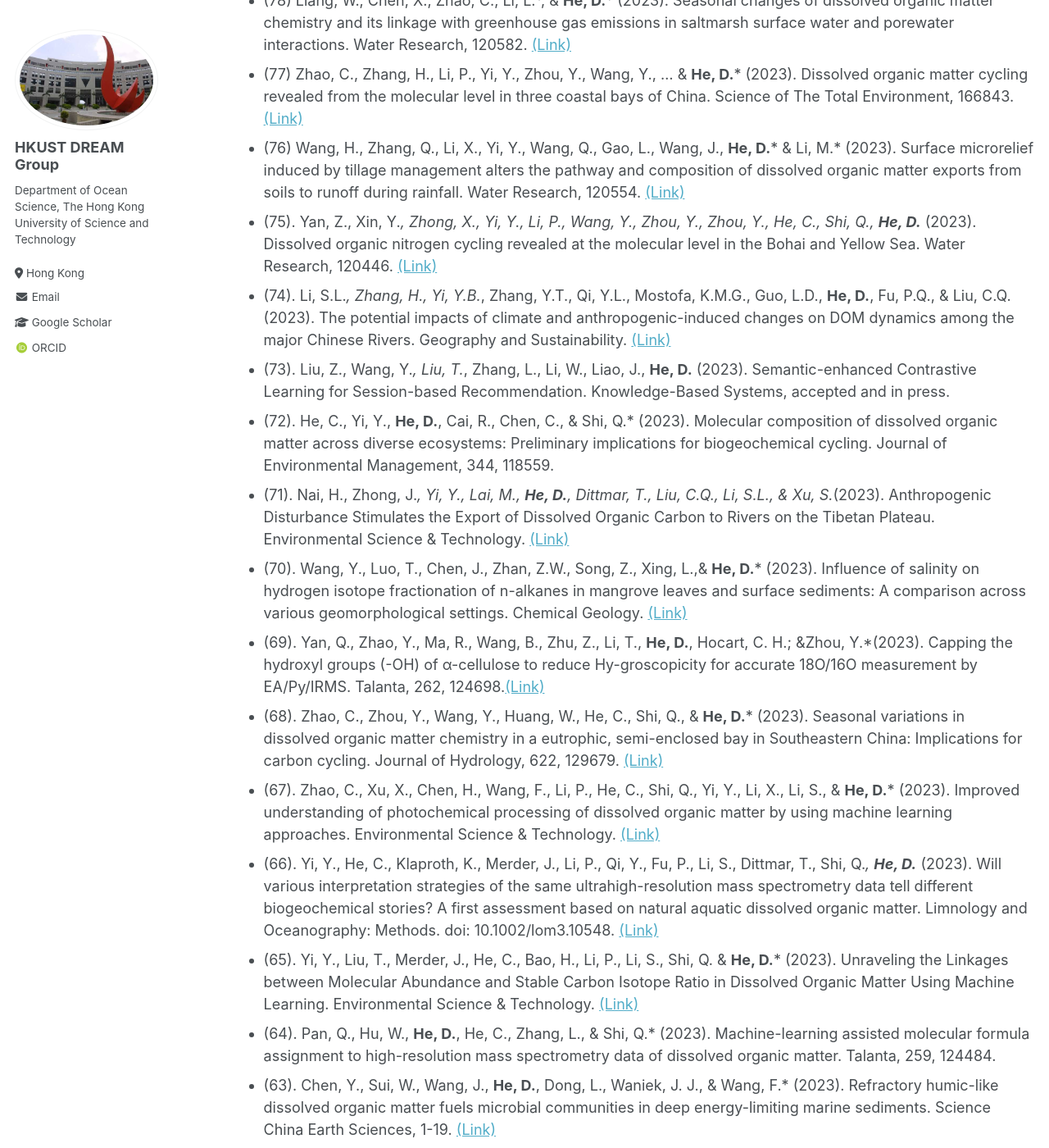
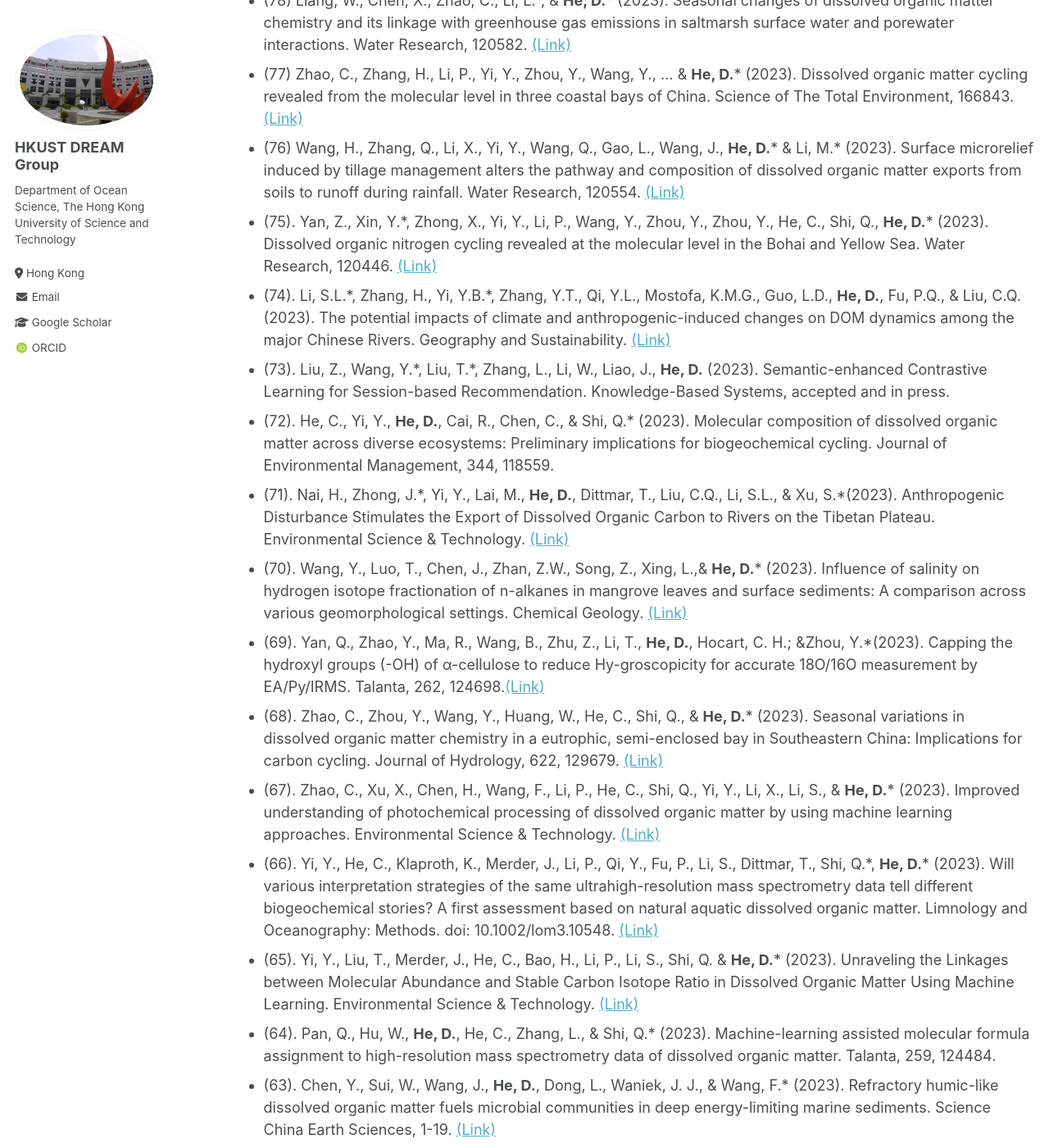
Before and after one commit to hkustDingHe/hkustDingHe.github.io, a Jekyll site: the page built from _pages/publications.md, in a window 1280 px wide and 1400 px high, scrolled down 298 px. Shown: the whole window at 82% size. Built offline with Jekyll 4.4.1, drawn with Linux system fonts in a browser that asks for light colours; some web fonts are replaced; some of the changed text lies outside the part shown.

```diff
--- a/_pages/publications.md
+++ b/_pages/publications.md
@@ -9,26 +9,26 @@ author_profile: true
 
 ### 2023
 - (79) Liang, W., Liu, T., Wang, Y., Jiao, J.J., Gan, J., & **He, D.*** (2023). Spatiotemporal-aware machine learning approaches for dissolved oxygen prediction in coastal waters. Science of The Total Environment, accepted.
-- (78) Liang, W., Chen, X., Zhao, C., Li, L.\*, & **He, D.*** (2023). Seasonal changes of dissolved organic matter chemistry and its linkage with greenhouse gas emissions in saltmarsh surface water and porewater interactions. Water Research, 120582. [(Link)](https://www.sciencedirect.com/science/article/pii/S0043135423010229)
+- (78) Liang, W., Chen, X., Zhao, C., Li, L.\*, & **He, D.**\* (2023). Seasonal changes of dissolved organic matter chemistry and its linkage with greenhouse gas emissions in saltmarsh surface water and porewater interactions. Water Research, 120582. [(Link)](https://www.sciencedirect.com/science/article/pii/S0043135423010229)
 - (77) Zhao, C., Zhang, H., Li, P., Yi, Y., Zhou, Y., Wang, Y., … & **He, D.*** (2023). Dissolved organic matter cycling revealed from the molecular level in three coastal bays of China. Science of The Total Environment, 166843. [(Link)](https://www.sciencedirect.com/science/article/pii/S0048969723054682)
-- (76) Wang, H., Zhang, Q., Li, X., Yi, Y., Wang, Q., Gao, L., Wang, J., **He, D.*** & Li, M.* (2023). Surface microrelief induced by tillage management alters the pathway and composition of dissolved organic matter exports from soils to runoff during rainfall. Water Research, 120554. [(Link)](https://www.sciencedirect.com/science/article/pii/S0043135423009946)
-- (75). Yan, Z., Xin, Y.*, Zhong, X., Yi, Y., Li, P., Wang, Y., Zhou, Y., Zhou, Y., He, C., Shi, Q., **He, D.*** (2023). Dissolved organic nitrogen cycling revealed at the molecular level in the Bohai and Yellow Sea. Water Research, 120446. [(Link)](https://www.sciencedirect.com/science/article/pii/S0043135423008862.)
-- (74). Li, S.L.*, Zhang, H., Yi, Y.B.*, Zhang, Y.T., Qi, Y.L., Mostofa, K.M.G., Guo, L.D., **He, D.**, Fu, P.Q., & Liu, C.Q. (2023). The potential impacts of climate and anthropogenic-induced changes on DOM dynamics among the major Chinese Rivers. Geography and Sustainability. [(Link)](https://doi.org/10.1016/j.geosus.2023.07.003)
-- (73). Liu, Z., Wang, Y.*, Liu, T.*, Zhang, L., Li, W., Liao, J., **He, D.** (2023). Semantic-enhanced Contrastive Learning for Session-based Recommendation. Knowledge-Based Systems, accepted and in press.
+- (76) Wang, H., Zhang, Q., Li, X., Yi, Y., Wang, Q., Gao, L., Wang, J., **He, D.**\* & Li, M.\* (2023). Surface microrelief induced by tillage management alters the pathway and composition of dissolved organic matter exports from soils to runoff during rainfall. Water Research, 120554. [(Link)](https://www.sciencedirect.com/science/article/pii/S0043135423009946)
+- (75). Yan, Z., Xin, Y.\*, Zhong, X., Yi, Y., Li, P., Wang, Y., Zhou, Y., Zhou, Y., He, C., Shi, Q., **He, D.**\* (2023). Dissolved organic nitrogen cycling revealed at the molecular level in the Bohai and Yellow Sea. Water Research, 120446. [(Link)](https://www.sciencedirect.com/science/article/pii/S0043135423008862.)
+- (74). Li, S.L.\*, Zhang, H., Yi, Y.B.\*, Zhang, Y.T., Qi, Y.L., Mostofa, K.M.G., Guo, L.D., **He, D.**, Fu, P.Q., & Liu, C.Q. (2023). The potential impacts of climate and anthropogenic-induced changes on DOM dynamics among the major Chinese Rivers. Geography and Sustainability. [(Link)](https://doi.org/10.1016/j.geosus.2023.07.003)
+- (73). Liu, Z., Wang, Y.\*, Liu, T.\*, Zhang, L., Li, W., Liao, J., **He, D.** (2023). Semantic-enhanced Contrastive Learning for Session-based Recommendation. Knowledge-Based Systems, accepted and in press.
 - (72). He, C., Yi, Y., **He, D.**, Cai, R., Chen, C., & Shi, Q.* (2023). Molecular composition of dissolved organic matter across diverse ecosystems: Preliminary implications for biogeochemical cycling. Journal of Environmental Management, 344, 118559.
-- (71). Nai, H., Zhong, J.*, Yi, Y., Lai, M., **He, D.**, Dittmar, T., Liu, C.Q., Li, S.L., & Xu, S.*(2023). Anthropogenic Disturbance Stimulates the Export of Dissolved Organic Carbon to Rivers on the Tibetan Plateau. Environmental Science & Technology. [(Link)](https://pubs.acs.org/doi/10.1021/acs.est.3c01593)
+- (71). Nai, H., Zhong, J.\*, Yi, Y., Lai, M., **He, D.**, Dittmar, T., Liu, C.Q., Li, S.L., & Xu, S.\*(2023). Anthropogenic Disturbance Stimulates the Export of Dissolved Organic Carbon to Rivers on the Tibetan Plateau. Environmental Science & Technology. [(Link)](https://pubs.acs.org/doi/10.1021/acs.est.3c01593)
 - (70). Wang, Y., Luo, T., Chen, J., Zhan, Z.W., Song, Z., Xing, L.,& **He, D.*** (2023). Influence of salinity on hydrogen isotope fractionation of n-alkanes in mangrove leaves and surface sediments: A comparison across various geomorphological settings. Chemical Geology. [(Link)](https://doi.org/10.1016/j.chemgeo.2023.121589)
 - (69). Yan, Q., Zhao, Y., Ma, R., Wang, B., Zhu, Z., Li, T., **He, D.**, Hocart, C. H.; &Zhou, Y.*(2023). Capping the hydroxyl groups (-OH) of α-cellulose to reduce Hy-groscopicity for accurate 18O/16O measurement by EA/Py/IRMS. Talanta, 262, 124698.[(Link)](https://doi.org/10.1016/j.talanta.2023.124698)
 - (68). Zhao, C., Zhou, Y., Wang, Y., Huang, W., He, C., Shi, Q., & **He, D.*** (2023). Seasonal variations in dissolved organic matter chemistry in a eutrophic, semi-enclosed bay in Southeastern China: Implications for carbon cycling. Journal of Hydrology, 622, 129679. [(Link)](https://doi.org/10.1016/j.jhydrol.2023.129697)
 - (67). Zhao, C., Xu, X., Chen, H., Wang, F., Li, P., He, C., Shi, Q., Yi, Y., Li, X., Li, S., & **He, D.*** (2023). Improved understanding of photochemical processing of dissolved organic matter by using machine learning approaches. Environmental Science & Technology. [(Link)](https://doi.org/10.1021/acs.est.3c00199.)
-- (66). Yi, Y., He, C., Klaproth, K., Merder, J., Li, P., Qi, Y., Fu, P., Li, S., Dittmar, T., Shi, Q.*, **He, D.*** (2023). Will various interpretation strategies of the same ultrahigh-resolution mass spectrometry data tell different biogeochemical stories? A first assessment based on natural aquatic dissolved organic matter. Limnology and Oceanography: Methods. doi: 10.1002/lom3.10548. [(Link)](https://aslopubs.onlinelibrary.wiley.com/doi/full/10.1002/lom3.10548 )
+- (66). Yi, Y., He, C., Klaproth, K., Merder, J., Li, P., Qi, Y., Fu, P., Li, S., Dittmar, T., Shi, Q.\*, **He, D.**\* (2023). Will various interpretation strategies of the same ultrahigh-resolution mass spectrometry data tell different biogeochemical stories? A first assessment based on natural aquatic dissolved organic matter. Limnology and Oceanography: Methods. doi: 10.1002/lom3.10548. [(Link)](https://aslopubs.onlinelibrary.wiley.com/doi/full/10.1002/lom3.10548 )
 - (65). Yi, Y., Liu, T., Merder, J., He, C., Bao, H., Li, P., Li, S., Shi, Q. & **He, D.*** (2023). Unraveling the Linkages between Molecular Abundance and Stable Carbon Isotope Ratio in Dissolved Organic Matter Using Machine Learning. Environmental Science & Technology. [(Link)](https://doi.org/10.1021/acs.est.3c00221 )
 - (64). Pan, Q., Hu, W., **He, D.**, He, C., Zhang, L., & Shi, Q.* (2023). Machine-learning assisted molecular formula assignment to high-resolution mass spectrometry data of dissolved organic matter. Talanta, 259, 124484.
 - (63). Chen, Y., Sui, W., Wang, J., **He, D.**, Dong, L., Waniek, J. J., & Wang, F.* (2023). Refractory humic-like dissolved organic matter fuels microbial communities in deep energy-limiting marine sediments. Science China Earth Sciences, 1-19. [(Link)](https://link.springer.com/article/10.1007/s11430-022-1123-y )
 - (62). Wang, K., Fang, H.*, He, G., Huang, L., Cui, Z., Gao, Q., Xu, S., Wang, D., Wu, X. & **He, D.** (2023). Optical and molecular diversity of dissolved organic matter in sediments of the Daning and Shennong tributaries of the Three Gorges Reservoir. Frontiers in Environmental Science, doi 10.3389/fenvs.2022.1112407. [(Link)](https://www.frontiersin.org/articles/10.3389/fenvs.2022.1112407/full )
-- (61). Hu, T., Luo, M.*, Qi, Y., **He, D.**, Chen, L., Xu, Y., & Chen, D.* (2023). Molecular evidence for the production of labile, sulfur-bearing dissolved organic matter in the seep sediments of the South China Sea. Water Research, 233, 119732. [(Link)](https://doi.org/10.1016/j.watres.2023.119732 )
+- (61). Hu, T., Luo, M.\*, Qi, Y., **He, D.**, Chen, L., Xu, Y., & Chen, D.\* (2023). Molecular evidence for the production of labile, sulfur-bearing dissolved organic matter in the seep sediments of the South China Sea. Water Research, 233, 119732. [(Link)](https://doi.org/10.1016/j.watres.2023.119732 )
 - (60) Wang, K., Pang, Y., Yi, Y., Yang, S., Wang, Y., He, C., Shi, Q., & **He, D.** *(2023) Response of dissolved organic matter chemistry to flood control of a large river reservoir during an extreme storm event. Water Research 230, 119565. [(Link)](https://www.sciencedirect.com/science/article/pii/S0043135423000015 )
-- (59). Liu, Z., Cai, R.*, Chen, Y., Zhuo, X., He, C., Zheng, Q., **He, D.**, Shi, Q., Jiao, N.* (2023). Direct production of bio-recalcitrant carboxyl-rich alicyclic molecules evidenced by a bacterium-induced steroid degradation experiment. Microbiology Spectrum, e04693-22. [(Link)](https://journals.asm.org/doi/full/10.1128/spectrum.04693-22. )
+- (59). Liu, Z., Cai, R.\*, Chen, Y., Zhuo, X., He, C., Zheng, Q., **He, D.**, Shi, Q., Jiao, N.\* (2023). Direct production of bio-recalcitrant carboxyl-rich alicyclic molecules evidenced by a bacterium-induced steroid degradation experiment. Microbiology Spectrum, e04693-22. [(Link)](https://journals.asm.org/doi/full/10.1128/spectrum.04693-22. )
 
 ### 2022
 - (58). Lu, Y., Cao, J.*, Fu, J., Liu, L., Wu, Q., Yang, X., Yang, S., Cheng, S., Qiu, X., **He, D.** (2022). Discovery of a Hadean xenocrystic zircon (4100 Ma) in the Cathaysia Block. Science Bulletin, 67(23), 2416-2419.
@@ -40,8 +40,8 @@ author_profile: true
 - (52). Wen, Z., Shang, Y., Song, K.*, Liu, G., Hou, J., Lyu, L., Tao, H., Li, S., He, C., Shi, Q., & **He, D.** (2022). Composition of dissolved organic matter (DOM) in lakes responds to the trophic state and phytoplankton community succession. Water Research, 224, 119073. [(Link)](https://www.sciencedirect.com/science/article/pii/S0043135422010193 )
 - (51). He, C., **He, D.**, Chen, C., & Shi, Q.* (2022). Application of Fourier transform ion cyclotron resonance mass spectrometry in molecular characterization of dissolved organic matter. Science China Earth Sciences, 1-18. [(Link)](https://link.springer.com/article/10.1007/s11430-021-9954-0 )
 - (50). Jiang, X., Liu, D.*, Li, Q., Tian, P., Wu, Y., Li, S., ... & **He, D.** (2022). Connecting the Light Absorption of Atmospheric Organic Aerosols with Oxidation State and Polarity. Environmental Science & Technology, 56(18), 12873-12885. [(Link)](https://pubs.acs.org/doi/full/10.1021/acs.est.2c02202 )
-- (49). Shang, Y., Wen, Z., Song, K.*, Liu, G., Lai, F., Lyu, L., Li, S., Tao, H., Hou, J., Fang, C., He, C., Shi, Q., & **He, D.*** (2022). Natural versus anthropogenic controls on the dissolved organic matter chemistry in lakes across China: Insights from optical and molecular level analyses. Water Research, 221, 118779. [(Link)](https://www.sciencedirect.com/science/article/pii/S0043135422007321 )
-- (48). Sun, X., Li, P.*, Zhou, Y., He, C., Cao, F., Wang, Y., Shi, Q., & **He, D.*** (2022). Linkages Between Optical and Molecular Signatures of Dissolved Organic Matter Along the Yangtze River Estuary-to-East China Sea Continuum. Frontiers in Marine Science, 9, 933561. [(Link)](https://www.frontiersin.org/articles/10.3389/fmars.2022.933561/full )
+- (49). Shang, Y., Wen, Z., Song, K.\*, Liu, G., Lai, F., Lyu, L., Li, S., Tao, H., Hou, J., Fang, C., He, C., Shi, Q., & **He, D.**\* (2022). Natural versus anthropogenic controls on the dissolved organic matter chemistry in lakes across China: Insights from optical and molecular level analyses. Water Research, 221, 118779. [(Link)](https://www.sciencedirect.com/science/article/pii/S0043135422007321 )
+- (48). Sun, X., Li, P.\*, Zhou, Y., He, C., Cao, F., Wang, Y., Shi, Q., & **He, D.**\* (2022). Linkages Between Optical and Molecular Signatures of Dissolved Organic Matter Along the Yangtze River Estuary-to-East China Sea Continuum. Frontiers in Marine Science, 9, 933561. [(Link)](https://www.frontiersin.org/articles/10.3389/fmars.2022.933561/full )
 - (47). Zhou, Y., Zhao, C., He, C., Li, P., Wang, Y., Pang, Y., Shi, Q., & **He, D.*** (2022). Characterization of dissolved organic matter processing between surface sediment porewater and overlying bottom water in the Yangtze River Estuary. Water Research, 215, 118260. [(Link)](https://www.sciencedirect.com/science/article/pii/S0043135422002238 )
 - (46). **He, D.***, Ladd, S. N., Park, J., Sachs, J. P., Simoneit, B. R., Smoak, J. M., & Jaffé, R. (2022). Carbon and hydrogen isotopes of taraxerol in mangrove leaves and sediment cores: Implications for paleo-reconstructions. Geochimica et Cosmochimica Acta, 324, 262-279. [(Link)](https://www.sciencedirect.com/science/article/pii/S0016703722000916 )
 - (45). **He, D.***, Li, P., He, C., Wang, Y., & Shi, Q. (2022). Eutrophication and watershed characteristics shape changes in dissolved organic matter chemistry along two river-estuarine transects. Water Research, 214, 118196. [(Link)](https://www.sciencedirect.com/science/article/pii/S0043135422001592 )
@@ -53,7 +53,7 @@ author_profile: true
 ### 2021
 - (40). Wen, Z., Shang, Y., Lyu, L., Liu, G., Hou, J., He, C., Shi, Q., **He, D.***, & Song, K. (2021). Sources and composition of riverine dissolved organic matter to marginal seas from mainland China. Journal of Hydrology, 603, 127152. [(Link)](https://www.sciencedirect.com/science/article/pii/S0022169421012026 )
 - (39). Wang, K., Li, P., He, C., Shi, Q., & **He, D.*** (2021). Density currents affect the vertical evolution of dissolved organic matter chemistry in a large tributary of the Three Gorges Reservoir during the water-level rising period. Water Research, 204, 117609. [(Link)](https://www.sciencedirect.com/science/article/pii/S0043135421008046 )
-- (38). Hu, T., Luo, M.*, Wünsch, U. J., **He, D.**, Gieskes, J., Xu, Y., Fang, J., & Chen, D.* (2021). Probing sedimentary DOM in the deepest sector of Earth's surface. Marine Chemistry, 237, 104033. [(Link)](https://www.sciencedirect.com/science/article/pii/S0304420321001183 )
+- (38). Hu, T., Luo, M.\*, Wünsch, U. J., **He, D.**, Gieskes, J., Xu, Y., Fang, J., & Chen, D.\* (2021). Probing sedimentary DOM in the deepest sector of Earth's surface. Marine Chemistry, 237, 104033. [(Link)](https://www.sciencedirect.com/science/article/pii/S0304420321001183 )
 - (37). Tao, K., Xu, Y., Wang, Y., Wang, Y., & **He, D.*** (2021). Source, sink and preservation of organic matter from a machine learning approach of polar lipid tracers in sediments and soils from the Yellow River and Bohai Sea, eastern China. Chemical Geology, 582, 120441. [(Link)](https://www.sciencedirect.com/science/article/pii/S0009254121003843 )
 - (36). Wang, K., Pang, Y., He, C., Li, P., Xiao, S., Shi, Q., & **He, D.*** (2021). Three Gorges Reservoir construction induced dissolved organic matter chemistry variation between the reservoir and non-reservoir areas along the Xiangxi tributary. Science of The Total Environment, 784, 147095. [(Link)](https://www.sciencedirect.com/science/article/pii/S0048969721021653 )
 - (35). Wang, K., Li, P., He, C., Shi, Q., & **He, D.*** (2021). Hydrologic heterogeneity induced variability of dissolved organic matter chemistry among tributaries of the Three Gorges Reservoir. Water Research, 201, 117358. [(Link)](https://www.sciencedirect.com/science/article/pii/S004313542100556X )
```
